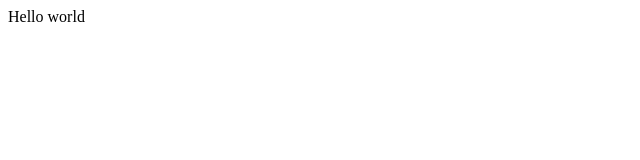
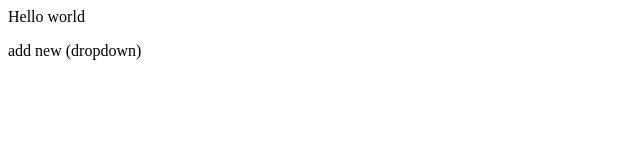
Before and after one commit to SatishMeshram/localrepo, a plain HTML site: page index.html in a window 1280 px wide. Shown: the whole page, without its empty margins (0-640 px from the left). Drawn offline with Linux system fonts and the light colour scheme.

```diff
--- a/index.html
+++ b/index.html
@@ -1 +1,2 @@
 <p>Hello world</p>
+<p>add new (dropdown)</p>
```
